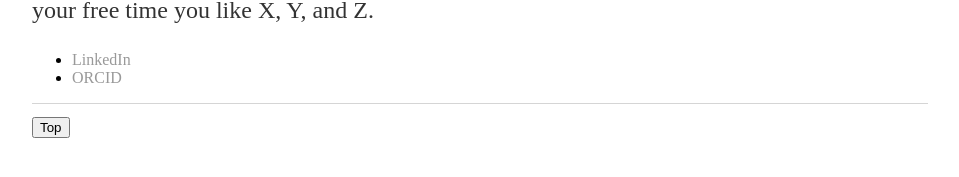
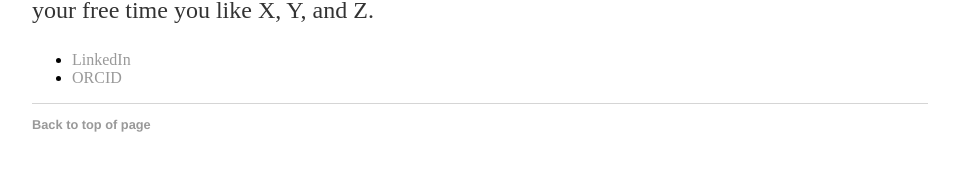
Before and after one commit to mrrezaie/mrrezaie.github.io, a Jekyll site: the page built from about/index.html, in a window 1280 px wide. Shown: the part 338-515 px from the top of the page, without its empty margins (160-1119 px from the left). Built offline with Jekyll 4.4.1, drawn with Linux system fonts in a browser that asks for light colours.

Commit message:
Update default.html

```diff
--- a/_layouts/default.html
+++ b/_layouts/default.html
@@ -20,8 +20,8 @@
 			</div><!-- /.container -->
 			<footer>
 	    		<ul>
-	        		<button onclick="topFunction()" id="myBtn" title="Go to top">Top</button>
-				</ul>
+	        		<a href="#top">Back to top of page</a>
+			</ul>
 			</footer>
 		</body>
 	</html>
```
